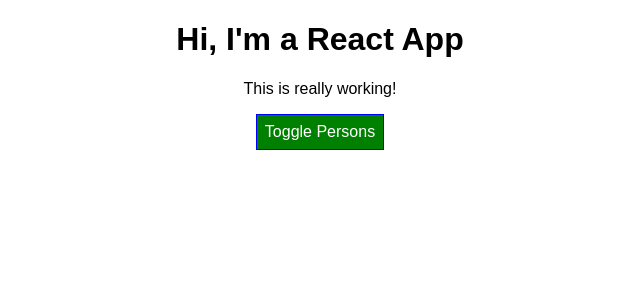
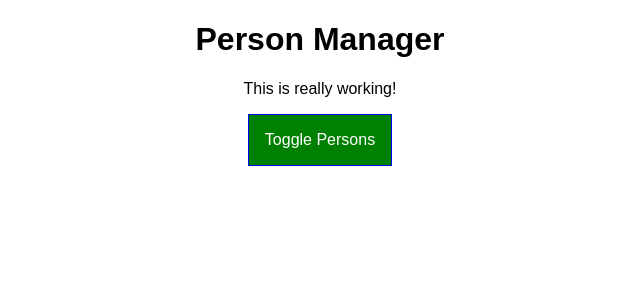
Before and after one commit to asshames/Maximilian-Schwarzmuller-React, a React app in the folder Practice/react-complete-guide/: page / in a window 1280 px wide. Shown: the top 300 px of the page, without its empty margins (320-960 px from the left). Built offline with nearby package versions, Linux system fonts and the light colour scheme.

Commit message:
dividing by component in subfolder

```diff
--- a/Practice/react-complete-guide/src/App.css
+++ /dev/null
@@ -1,33 +0,0 @@
-.App {
-  text-align: center;
-}
-
-.red {
-  color: red;
-}
-
-.bold {
-  font-weight: bold;
-}
-
-.App button {
-  background-color: green;
-  color: white;
-  font: inherit;
-  border: 1px solid blue;
-  padding: 8px;
-  cursor: pointer;
-}
-
-.App button:hover {
-  background-color: lightgreen;
-  color: black;
-}
-
-.App button.Red {
-  background-color: red;
-}
-
-.App button.Red:hover {
-  background-color: salmon;
-}
--- /dev/null
+++ b/Practice/react-complete-guide/src/components/Cockpit/Cockpit.css
@@ -0,0 +1,31 @@
+
+.red {
+    color: red;
+  }
+
+  .bold {
+    font-weight: bold;
+  }
+
+  .Cockpit button {
+    border: 1px solid blue;
+    padding: 16px;
+    background-color: green;
+    font: inherit;
+    color: white;
+    cursor: pointer;
+  }
+
+  .Cockpit button:hover {
+    background-color: lightgreen;
+    color: black;
+  }
+
+  .Cockpit button.Red {
+    background-color: red;
+  }
+
+  .Cockpit button.Red:hover {
+    background-color: salmon;
+    color: black;
+  }
--- /dev/null
+++ b/Practice/react-complete-guide/src/components/Cockpit/Cockpit.js
@@ -0,0 +1,30 @@
+import React from 'react';
+
+import classes from './Cockpit.css';
+
+const cockpit = ( props ) => {
+    const assignedClasses = [];
+    let btnClass = '';
+    if (props.showPersons) {
+        btnClass = classes.Red;
+    }
+
+    if ( props.persons.length <= 2 ) {
+      assignedClasses.push( classes.red ); // classes = ['red']
+    }
+    if ( props.persons.length <= 1 ) {
+      assignedClasses.push( classes.bold ); // classes = ['red', 'bold']
+    }
+
+    return (
+        <div className={classes.Cockpit}>
+            <h1>{props.title}</h1>
+            <p className={assignedClasses.join( ' ' )}>This is really working!</p>
+            <button
+                className={btnClass}
+                onClick={props.clicked}>Toggle Persons</button>
+        </div>
+    );
+};
+
+export default cockpit;
--- /dev/null
+++ b/Practice/react-complete-guide/src/components/Persons/Persons.js
@@ -0,0 +1,20 @@
+import React from 'react';
+
+import Person from './Person/Person';
+
+const persons = props => {
+  // console.log('[Persons.js] rendering...');
+  return props.persons.map((person, index) => {
+    return (
+      <Person
+        click={() => props.clicked(index)}
+        name={person.name}
+        age={person.age}
+        key={person.id}
+        changed={event => props.changed(event, person.id)}
+      />
+    );
+  });
+};
+
+export default persons;
--- /dev/null
+++ b/Practice/react-complete-guide/src/containers/App.css
@@ -0,0 +1,3 @@
+.App {
+  text-align: center;
+}
--- a/Practice/react-complete-guide/src/App.js
+++ b/Practice/react-complete-guide/src/containers/App.js
@@ -1,7 +1,8 @@
 import React, { Component } from 'react';
 
 import classes from './App.css';
-import Person from './Person/Person';
+import Persons from '../components/Persons/Persons';
+import Cockpit from '../components/Cockpit/Cockpit';
 
 class App extends Component {
   state = {
@@ -47,45 +48,27 @@
 
   render() {
     let persons = null;
-    let btnClass = '';
 
     if (this.state.showPersons) {
       persons = (
-        <div>
-          {this.state.persons.map((person, index) => {
-            return <Person
-              click={() => this.deletePersonHandler(index)}
-              name={person.name}
-              age={person.age}
-              key={person.id}
-              changed={(event) => this.nameChangedHandler(event, person.id)} />
-          })}
-        </div>
+        <Persons
+          persons={this.state.persons}
+          clicked={this.deletePersonHandler}
+          changed={this.nameChangedHandler}
+        />
       );
-
-      btnClass = classes.Red;
     }
-
-    const assignedClasses = [];
-    if (this.state.persons.length <= 2) {
-      assignedClasses.push(classes.red); // classes = ['red']
-    }
-    if (this.state.persons.length <= 1) {
-      assignedClasses.push(classes.bold); // classes = ['red', 'bold']
-    }
-
 
     return (
       <div className={classes.App}>
-          <h1>Hi, I'm a React App</h1>
-        <p className={assignedClasses.join(' ')}>This is really working!</p>
-        <button
-          className={btnClass}
-          onClick={this.togglePersonsHandler}>
-            Toggle Persons
-        </button>
-          {persons}
-        </div>
+        <Cockpit
+          title={this.props.appTitle}
+          showPersons={this.state.showPersons}
+          persons={this.state.persons}
+          clicked={this.togglePersonsHandler}
+        />
+        {persons}
+      </div>
     );
     // return React.createElement('div', {className: 'App'}, React.createElement('h1', null, 'Does this work now?'));
   }
--- a/Practice/react-complete-guide/src/index.js
+++ b/Practice/react-complete-guide/src/index.js
@@ -1,8 +1,8 @@
 import React from 'react';
 import ReactDOM from 'react-dom';
 import './index.css';
-import App from './App';
+import App from './containers/App';
 import registerServiceWorker from './registerServiceWorker';
 
-ReactDOM.render(<App />, document.getElementById('root'));
+ReactDOM.render(<App appTitle="Person Manager"  />, document.getElementById('root'));
 registerServiceWorker();
```
Also changed, not shown: Practice/react-complete-guide/src/components/Persons/Person/Person.css (renamed from Practice/react-complete-guide/src/Person/Person.css), Practice/react-complete-guide/src/components/Persons/Person/Person.js (renamed from Practice/react-complete-guide/src/Person/Person.js), 1 other file (tests, documents, lock files or other folders).
